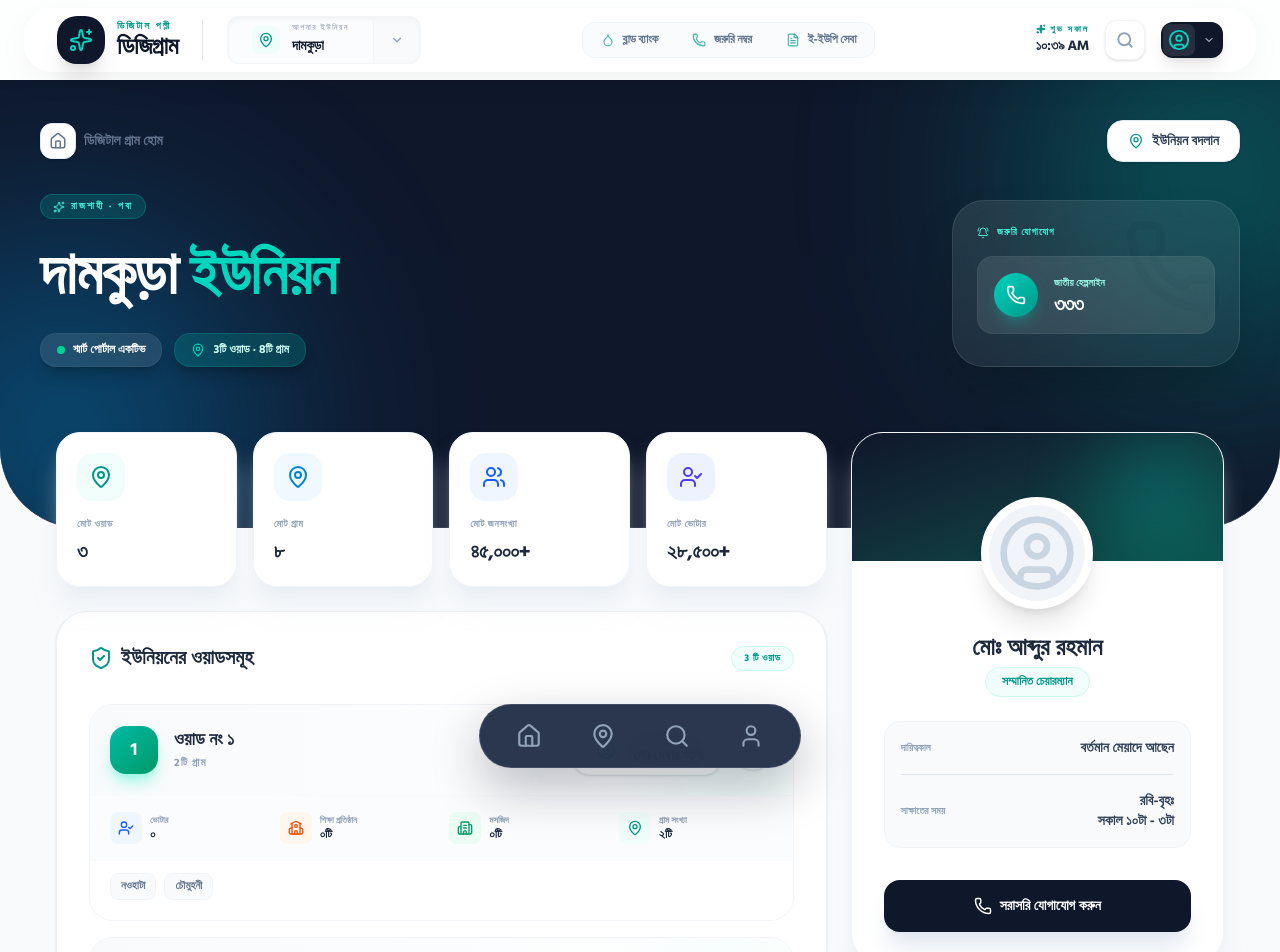
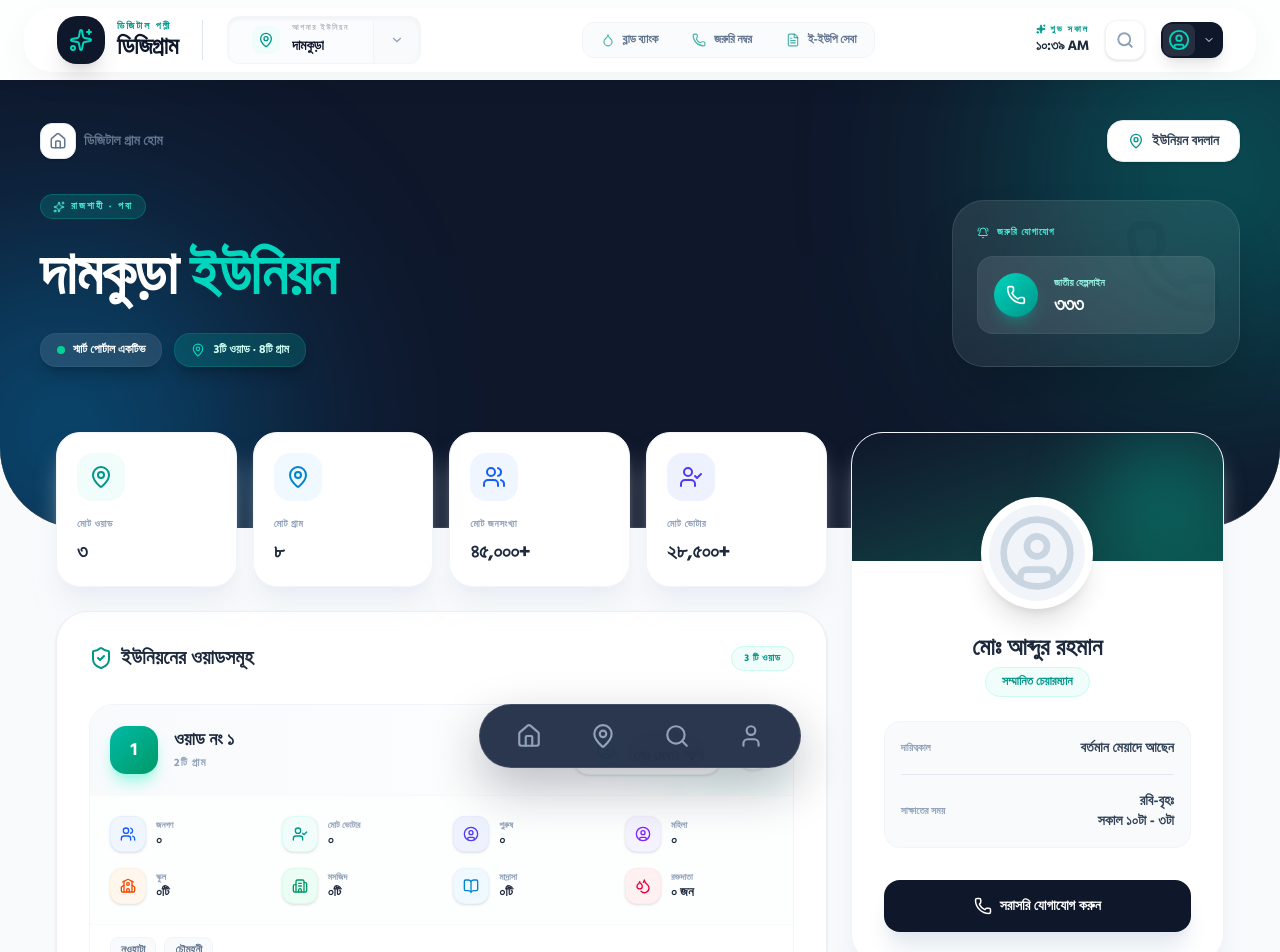
Before and after one commit to raihancsegit/DigiGram, a Next.js app: page /u/dumuria in a window 1280 px wide. Shown: the top 952 px of the page. Built offline with nearby package versions, Linux system fonts and the light colour scheme.

Commit message:
feat: enhanced ward cards with detailed demographics and donor counts

```diff
--- a/components/sections/union/UnionPortalClient.js
+++ b/components/sections/union/UnionPortalClient.js
@@ -7,7 +7,7 @@
 import {
     MapPin, Home, Sparkles, ArrowUpRight, ArrowRight,
     Users, UserCheck, ShieldCheck, School, GraduationCap,
-    BookOpen, Phone, UserCircle, CheckCircle2, LogIn, ChevronLeft, ChevronRight, Building2
+    BookOpen, Phone, UserCircle, CheckCircle2, LogIn, ChevronLeft, ChevronRight, Building2, Droplets
 } from 'lucide-react';
 import { applyLocationSnapshot, openModal } from '@/lib/store/features/locationSlice';
 import { SERVICE_CATEGORIES } from '@/lib/constants/serviceCategories';
@@ -38,12 +38,22 @@
             const stats = normalizedVillages.reduce((acc, v) => ({
                 population: acc.population + parseBnInt(v.population || '0'),
                 voters: acc.voters + parseBnInt(v.voters || '0'),
+                maleVoters: acc.maleVoters + parseBnInt(v.maleVoters || '0'),
+                femaleVoters: acc.femaleVoters + parseBnInt(v.femaleVoters || '0'),
                 schools: acc.schools + parseBnInt(v.schools || '0'),
                 mosques: acc.mosques + parseBnInt(v.mosques || '0'),
                 madrassas: acc.madrassas + parseBnInt(v.madrassas || '0'),
-            }), { population: 0, voters: 0, schools: 0, mosques: 0, madrassas: 0 });
+            }), {
+                population: 0,
+                voters: 0,
+                maleVoters: 0,
+                femaleVoters: 0,
+                schools: 0,
+                mosques: 0,
+                madrassas: 0
+            });
 
-            if (!dynamic) return { ...ward, villages: normalizedVillages, stats };
+            if (!dynamic) return { ...ward, villages: normalizedVillages, stats, bloodDonorsCount: 0 };
 
             return {
                 ...ward,
@@ -53,8 +63,9 @@
                     phone: dynamic.memberPhone || ward.member?.phone,
                 },
                 villages: normalizedVillages,
-                population: toBnDigits(stats.population.toString()), // Dynamic rollup
-                voters: toBnDigits(stats.voters.toString()), // Dynamic rollup
+                population: toBnDigits(stats.population.toString()),
+                voters: toBnDigits(stats.voters.toString()),
+                bloodDonorsCount: dynamic.bloodDonors?.length || 0,
                 stats, // Included for card display
             };
         });
@@ -301,42 +312,81 @@
                                                 </div>
                                             </div>
 
-                                            {/* Ward Stats Bar - Added detailed info */}
-                                            <div className="px-5 py-4 border-t border-slate-50 bg-slate-50/50 grid grid-cols-2 md:grid-cols-4 gap-4">
-                                                <div className="flex items-center gap-2">
-                                                    <div className="w-8 h-8 rounded-lg bg-blue-50 flex items-center justify-center text-blue-600 shrink-0">
+                                            {/* Ward Stats Bar - Enhanced 8-Grid Layout */}
+                                            <div className="px-5 py-5 border-t border-slate-50 bg-slate-50/30 grid grid-cols-2 sm:grid-cols-4 gap-y-4 gap-x-6">
+                                                {/* Row 1: Demographics */}
+                                                <div className="flex items-center gap-2.5">
+                                                    <div className="w-9 h-9 rounded-xl bg-blue-50 flex items-center justify-center text-blue-600 shrink-0 shadow-sm border border-blue-100/50">
+                                                        <Users size={16} />
+                                                    </div>
+                                                    <div>
+                                                        <p className="text-[9px] font-black text-slate-400 uppercase leading-none mb-1">জনগণ</p>
+                                                        <p className="text-[13px] font-black text-slate-800 leading-none">{toBnDigits(ward.stats?.population.toString() || '0')}</p>
+                                                    </div>
+                                                </div>
+                                                <div className="flex items-center gap-2.5">
+                                                    <div className="w-9 h-9 rounded-xl bg-teal-50 flex items-center justify-center text-teal-600 shrink-0 shadow-sm border border-teal-100/50">
                                                         <UserCheck size={16} />
                                                     </div>
                                                     <div>
-                                                        <p className="text-[9px] font-black text-slate-400 uppercase leading-none mb-1">ভোটার</p>
-                                                        <p className="text-xs font-black text-slate-800 leading-none">{toBnDigits(ward.stats?.voters.toString() || '0')}</p>
+                                                        <p className="text-[9px] font-black text-slate-400 uppercase leading-none mb-1">মোট ভোটার</p>
+                                                        <p className="text-[13px] font-black text-slate-800 leading-none">{toBnDigits(ward.stats?.voters.toString() || '0')}</p>
                                                     </div>
                                                 </div>
-                                                <div className="flex items-center gap-2">
-                                                    <div className="w-8 h-8 rounded-lg bg-orange-50 flex items-center justify-center text-orange-600 shrink-0">
+                                                <div className="flex items-center gap-2.5">
+                                                    <div className="w-9 h-9 rounded-xl bg-indigo-50 flex items-center justify-center text-indigo-600 shrink-0 shadow-sm border border-indigo-100/50">
+                                                        <UserCircle size={16} />
+                                                    </div>
+                                                    <div>
+                                                        <p className="text-[9px] font-black text-slate-400 uppercase leading-none mb-1">পুরুষ</p>
+                                                        <p className="text-[13px] font-black text-slate-800 leading-none">{toBnDigits(ward.stats?.maleVoters.toString() || '0')}</p>
+                                                    </div>
+                                                </div>
+                                                <div className="flex items-center gap-2.5">
+                                                    <div className="w-9 h-9 rounded-xl bg-violet-50 flex items-center justify-center text-violet-600 shrink-0 shadow-sm border border-violet-100/50">
+                                                        <UserCircle size={16} />
+                                                    </div>
+                                                    <div>
+                                                        <p className="text-[9px] font-black text-slate-400 uppercase leading-none mb-1">মহিলা</p>
+                                                        <p className="text-[13px] font-black text-slate-800 leading-none">{toBnDigits(ward.stats?.femaleVoters.toString() || '0')}</p>
+                                                    </div>
+                                                </div>
+
+                                                {/* Row 2: Institutions & Social */}
+                                                <div className="flex items-center gap-2.5">
+                                                    <div className="w-9 h-9 rounded-xl bg-orange-50 flex items-center justify-center text-orange-600 shrink-0 shadow-sm border border-orange-100/50">
                                                         <School size={16} />
                                                     </div>
                                                     <div>
-                                                        <p className="text-[9px] font-black text-slate-400 uppercase leading-none mb-1">শিক্ষা প্রতিষ্ঠান</p>
-                                                        <p className="text-xs font-black text-slate-800 leading-none">{toBnDigits(ward.stats?.schools.toString() || '0')}টি</p>
+                                                        <p className="text-[9px] font-black text-slate-400 uppercase leading-none mb-1">স্কুল</p>
+                                                        <p className="text-[13px] font-black text-slate-800 leading-none">{toBnDigits(ward.stats?.schools.toString() || '0')}টি</p>
                                                     </div>
                                                 </div>
-                                                <div className="flex items-center gap-2">
-                                                    <div className="w-8 h-8 rounded-lg bg-emerald-50 flex items-center justify-center text-emerald-600 shrink-0">
+                                                <div className="flex items-center gap-2.5">
+                                                    <div className="w-9 h-9 rounded-xl bg-emerald-50 flex items-center justify-center text-emerald-600 shrink-0 shadow-sm border border-emerald-100/50">
                                                         <Building2 size={16} />
                                                     </div>
                                                     <div>
                                                         <p className="text-[9px] font-black text-slate-400 uppercase leading-none mb-1">মসজিদ</p>
-                                                        <p className="text-xs font-black text-slate-800 leading-none">{toBnDigits(ward.stats?.mosques.toString() || '0')}টি</p>
+                                                        <p className="text-[13px] font-black text-slate-800 leading-none">{toBnDigits(ward.stats?.mosques.toString() || '0')}টি</p>
                                                     </div>
                                                 </div>
-                                                <div className="flex items-center gap-2">
-                                                    <div className="w-8 h-8 rounded-lg bg-teal-50 flex items-center justify-center text-teal-600 shrink-0">
-                                                        <MapPin size={16} />
+                                                <div className="flex items-center gap-2.5">
+                                                    <div className="w-9 h-9 rounded-xl bg-sky-50 flex items-center justify-center text-sky-600 shrink-0 shadow-sm border border-sky-100/50">
+                                                        <BookOpen size={16} />
                                                     </div>
                                                     <div>
-                                                        <p className="text-[9px] font-black text-slate-400 uppercase leading-none mb-1">গ্রাম সংখ্যা</p>
-                                                        <p className="text-xs font-black text-slate-800 leading-none">{toBnDigits(ward.villages?.length.toString() || '0')}টি</p>
+                                                        <p className="text-[9px] font-black text-slate-400 uppercase leading-none mb-1">মাদ্রাসা</p>
+                                                        <p className="text-[13px] font-black text-slate-800 leading-none">{toBnDigits(ward.stats?.madrassas.toString() || '0')}টি</p>
+                                                    </div>
+                                                </div>
+                                                <div className="flex items-center gap-2.5">
+                                                    <div className="w-9 h-9 rounded-xl bg-rose-50 flex items-center justify-center text-rose-600 shrink-0 shadow-sm border border-rose-100/50">
+                                                        <Droplets size={16} />
+                                                    </div>
+                                                    <div>
+                                                        <p className="text-[9px] font-black text-slate-400 uppercase leading-none mb-1">রক্তদাতা</p>
+                                                        <p className="text-[13px] font-black text-slate-800 leading-none">{toBnDigits(ward.bloodDonorsCount.toString())} জন</p>
                                                     </div>
                                                 </div>
                                             </div>
```
